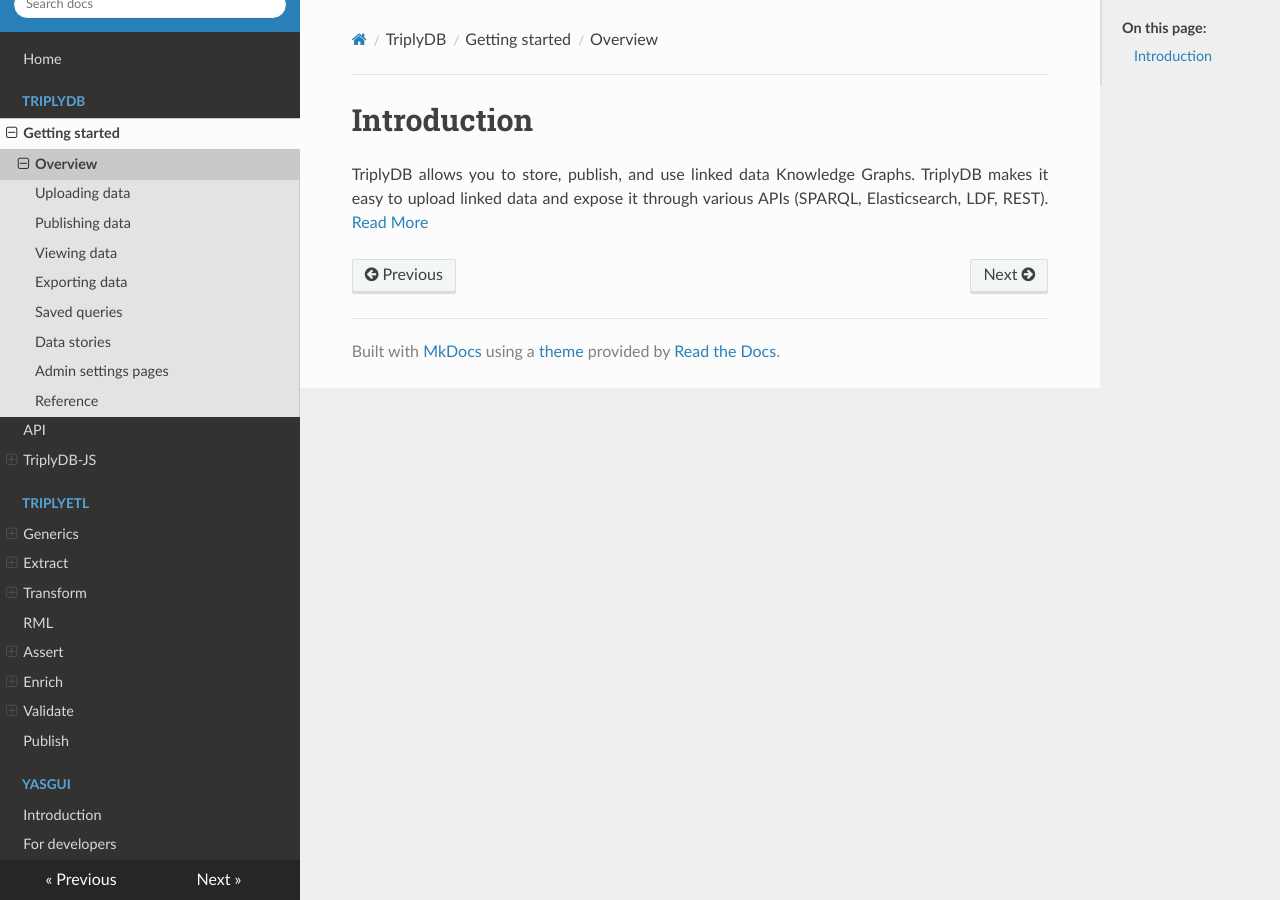
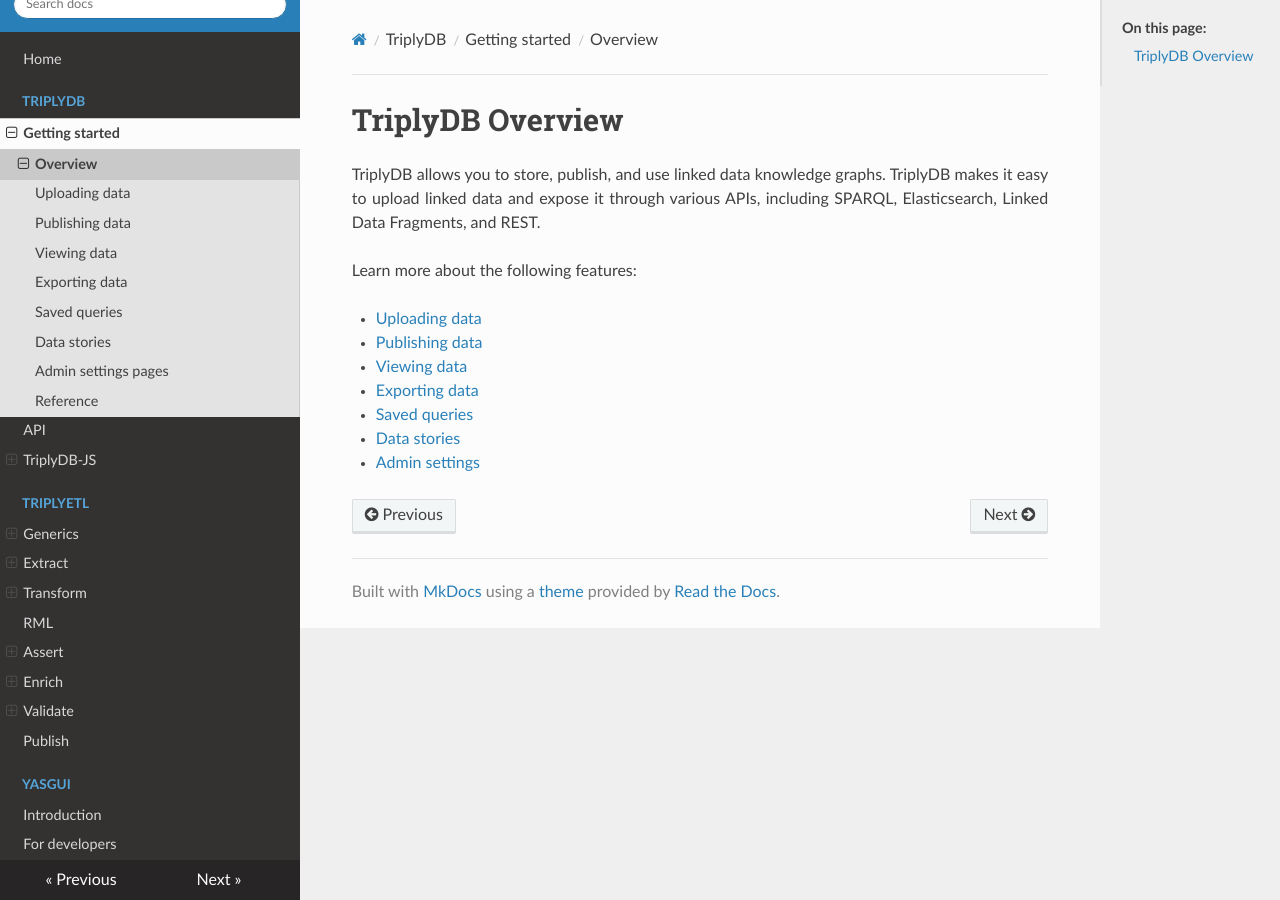
Before and after one commit to TriplyDB/Documentation, an MkDocs documentation site: the page built from docs/triply-db-getting-started/index.md, in a window 1280 px wide. Built offline with MkDocs 1.6.1, drawn with Linux system fonts in a browser that asks for light colours.

Commit message:
More content on the docs landing page.

```diff
--- a/docs/triply-db-getting-started/index.md
+++ b/docs/triply-db-getting-started/index.md
@@ -1,13 +1,23 @@
----
-title: "TriplyDB"
-path: "/docs/triply-db-getting-started"
----
-
 [TOC]
 
-# Introduction
+# TriplyDB Overview
 
-TriplyDB allows you to store, publish, and use linked data Knowledge
-Graphs. TriplyDB makes it easy to upload linked data and expose it
-through various APIs (SPARQL, Elasticsearch, LDF, REST). [Read
-More](../triply-api)
+TriplyDB allows you to store, publish, and use linked data knowledge graphs. TriplyDB makes it easy to upload linked data and expose it
+through various APIs, including SPARQL, Elasticsearch, Linked Data Fragments, and REST.
+
+Learn more about the following features:
+
+- [Uploading data](uploading-data)
+- [Publishing data](publishing-data)
+- [Viewing data](viewing-data)
+- [Exporting data](exporting-data)
+- [Saved queries](saved-queries)
+- [Data stories](data-stories)
+- [Admin settings](admin-settings-pages)
+
+<!--
+configure APIs
+reference:
+access levels
+markdown support
+-->
```
Also changed, not shown: docs/index.md (+11 -7 lines).
